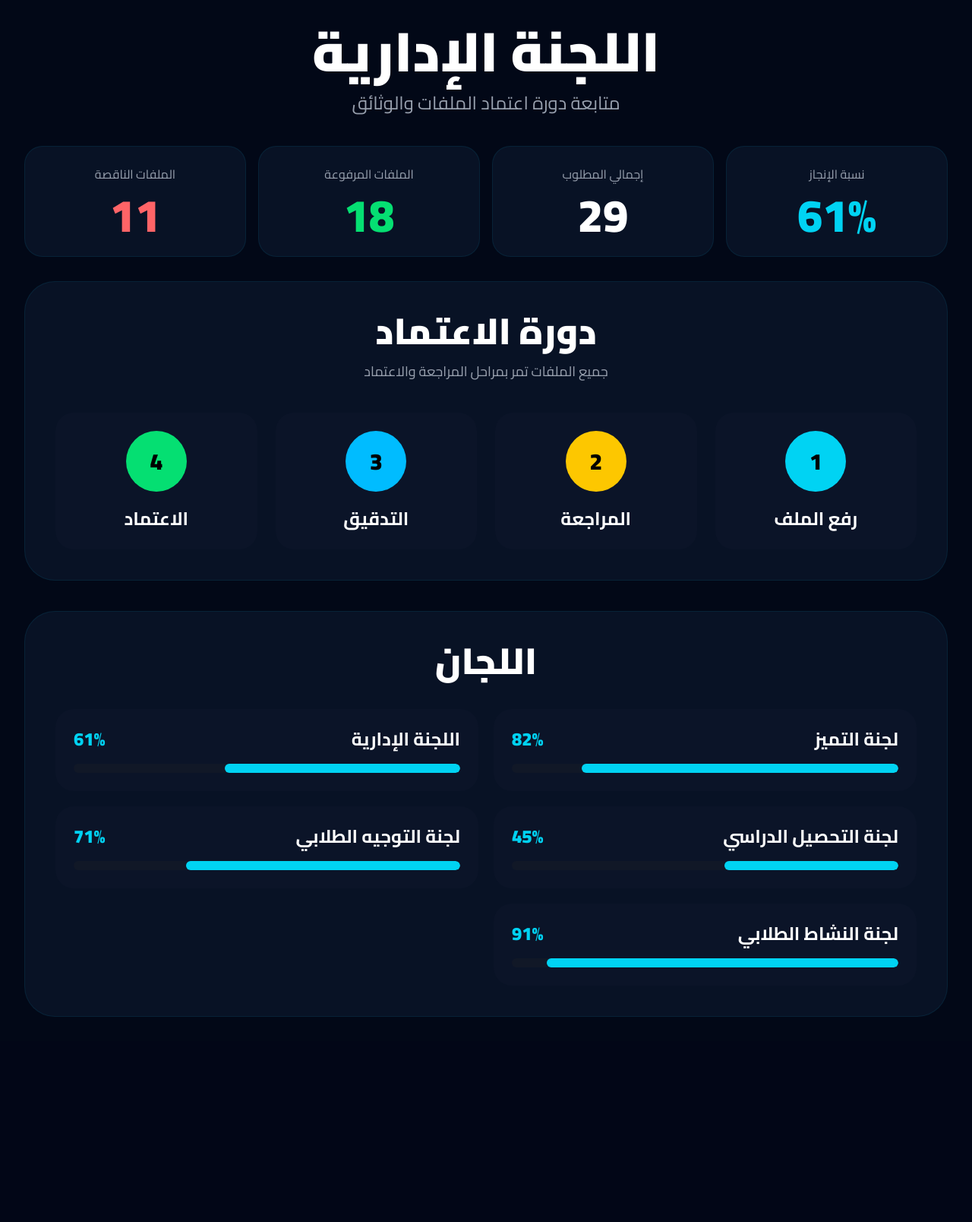
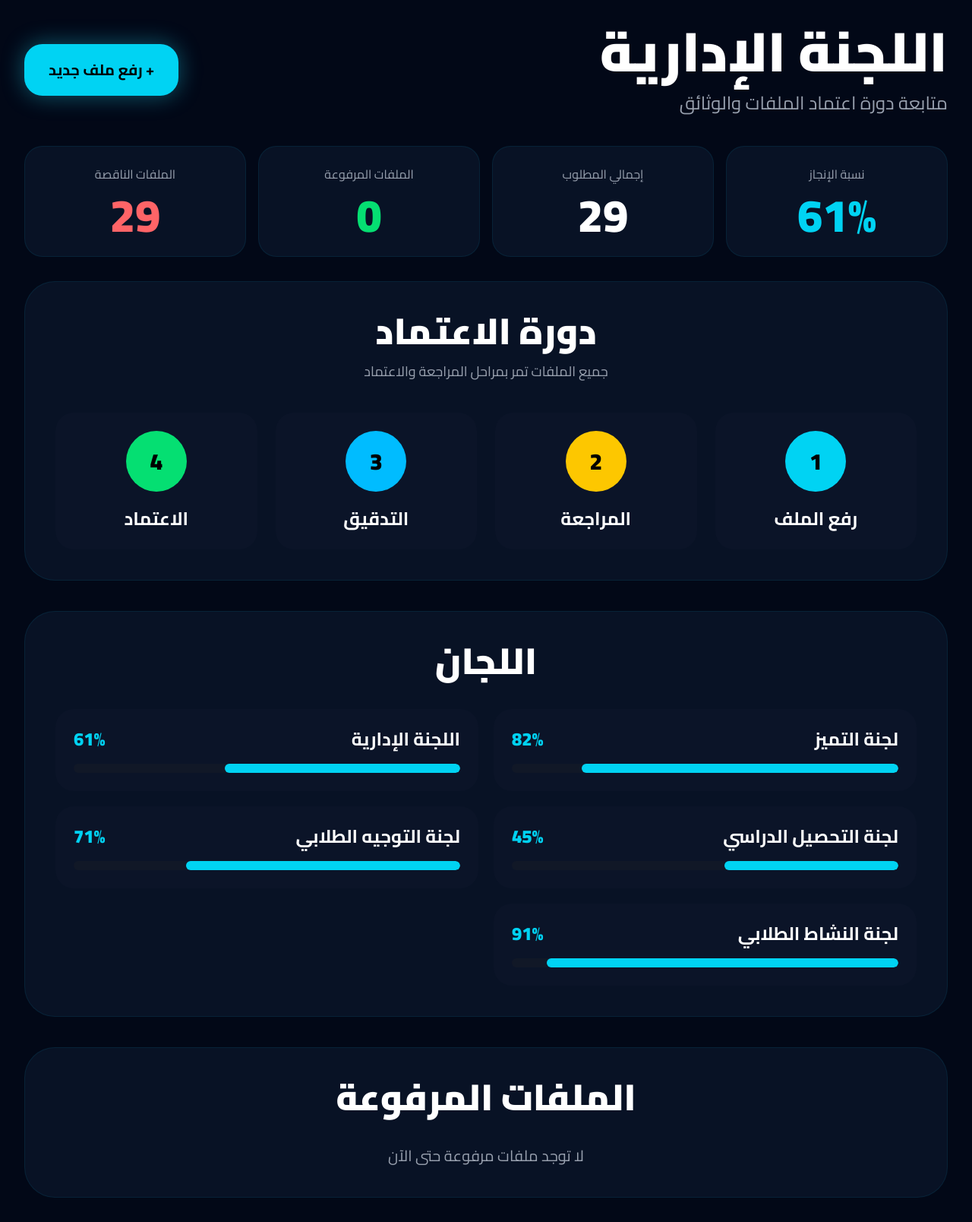
Before and after one commit to saad2035/farouq-platform, a Next.js app: page / in a window 1280 px wide. Shown: the whole page at 76% size. Before the commit the page ends 1370 px from the top, so only its background shows below. Built offline with nearby package versions, Linux system fonts and the light colour scheme.

Commit message:
real upload ui

```diff
--- a/app/page.tsx
+++ b/app/page.tsx
@@ -1,4 +1,11 @@
+"use client"
+
+import { useState } from "react"
+
 export default function Home() {
+
+  const [uploadedFiles, setUploadedFiles] = useState<string[]>([])
+
   const committees = [
     { name: "لجنة التميز", progress: 82 },
     { name: "اللجنة الإدارية", progress: 61 },
@@ -7,12 +14,32 @@ export default function Home() {
     { name: "لجنة النشاط الطلابي", progress: 91 },
   ]
 
+  const handleUpload = async (
+    event: React.ChangeEvent<HTMLInputElement>
+  ) => {
+
+    const file = event.target.files?.[0]
+
+    if (!file) return
+
+    setUploadedFiles((prev) => [
+      ...prev,
+      file.name,
+    ])
+  }
+
   return (
+
     <main className="min-h-screen bg-[#020817] text-white p-4 md:p-8 overflow-x-hidden">
+
       <div className="max-w-7xl mx-auto">
 
         {/* HEADER */}
-        <div className="text-center mb-10">
+
+        <div className="flex flex-col md:flex-row items-center justify-between gap-6 mb-10">
+
+          <div className="text-center md:text-right">
+
             <h1 className="text-4xl md:text-7xl font-black mb-4">
               اللجنة الإدارية
             </h1>
@@ -20,42 +47,81 @@ export default function Home() {
             <p className="text-gray-400 text-lg md:text-2xl">
               متابعة دورة اعتماد الملفات والوثائق
             </p>
+
+          </div>
+
+          {/* UPLOAD BUTTON */}
+
+          <label className="bg-cyan-400 hover:bg-cyan-300 transition cursor-pointer text-black font-bold px-8 py-5 rounded-3xl text-xl shadow-[0_0_30px_rgba(34,211,238,0.4)]">
+
+            + رفع ملف جديد
+
+            <input
+              type="file"
+              className="hidden"
+              onChange={handleUpload}
+            />
+
+          </label>
+
         </div>
 
         {/* STATS */}
+
         <div className="grid grid-cols-2 md:grid-cols-4 gap-4 mb-8">
 
           <div className="bg-[#081225] rounded-3xl p-6 text-center border border-cyan-500/10">
-            <p className="text-gray-400 mb-3">نسبة الإنجاز</p>
+
+            <p className="text-gray-400 mb-3">
+              نسبة الإنجاز
+            </p>
+
             <h2 className="text-4xl md:text-6xl font-black text-cyan-400">
               61%
             </h2>
+
           </div>
 
           <div className="bg-[#081225] rounded-3xl p-6 text-center border border-cyan-500/10">
-            <p className="text-gray-400 mb-3">إجمالي المطلوب</p>
+
+            <p className="text-gray-400 mb-3">
+              إجمالي المطلوب
+            </p>
+
             <h2 className="text-4xl md:text-6xl font-black">
               29
             </h2>
+
           </div>
 
           <div className="bg-[#081225] rounded-3xl p-6 text-center border border-cyan-500/10">
-            <p className="text-gray-400 mb-3">الملفات المرفوعة</p>
+
+            <p className="text-gray-400 mb-3">
+              الملفات المرفوعة
+            </p>
+
             <h2 className="text-4xl md:text-6xl font-black text-green-400">
-              18
+              {uploadedFiles.length}
             </h2>
+
           </div>
 
           <div className="bg-[#081225] rounded-3xl p-6 text-center border border-cyan-500/10">
-            <p className="text-gray-400 mb-3">الملفات الناقصة</p>
+
+            <p className="text-gray-400 mb-3">
+              الملفات الناقصة
+            </p>
+
             <h2 className="text-4xl md:text-6xl font-black text-red-400">
-              11
+              {29 - uploadedFiles.length}
             </h2>
+
           </div>
 
         </div>
 
         {/* WORKFLOW */}
+
         <div className="bg-[#081225] rounded-[40px] p-6 md:p-10 mb-10 border border-cyan-500/10">
 
           <h2 className="text-3xl md:text-5xl font-black mb-4 text-center">
@@ -74,10 +140,12 @@ export default function Home() {
               { step: 3, title: "التدقيق", color: "bg-sky-400" },
               { step: 4, title: "الاعتماد", color: "bg-green-400" },
             ].map((item) => (
+
               <div
                 key={item.step}
                 className="bg-[#0b1428] rounded-3xl p-6 text-center"
               >
+
                 <div
                   className={`w-20 h-20 ${item.color} rounded-full mx-auto flex items-center justify-center text-3xl font-black text-black mb-5`}
                 >
@@ -87,14 +155,18 @@ export default function Home() {
                 <h3 className="text-2xl font-bold">
                   {item.title}
                 </h3>
+
               </div>
+
             ))}
 
           </div>
+
         </div>
 
         {/* COMMITTEES */}
-        <div className="bg-[#081225] rounded-[40px] p-6 md:p-10 border border-cyan-500/10">
+
+        <div className="bg-[#081225] rounded-[40px] p-6 md:p-10 mb-10 border border-cyan-500/10">
 
           <h2 className="text-3xl md:text-5xl font-black mb-10 text-center">
             اللجان
@@ -103,11 +175,14 @@ export default function Home() {
           <div className="grid md:grid-cols-2 gap-5">
 
             {committees.map((committee, index) => (
+
               <div
                 key={index}
                 className="bg-[#0b1428] rounded-3xl p-6"
               >
+
                 <div className="flex items-center justify-between mb-4">
+
                   <h3 className="text-xl md:text-2xl font-bold">
                     {committee.name}
                   </h3>
@@ -115,23 +190,74 @@ export default function Home() {
                   <span className="text-cyan-400 text-2xl font-black">
                     {committee.progress}%
                   </span>
+
                 </div>
 
                 <div className="w-full h-3 bg-[#111827] rounded-full overflow-hidden">
+
                   <div
                     className="h-full bg-cyan-400 rounded-full"
                     style={{
                       width: `${committee.progress}%`,
                     }}
                   />
+
                 </div>
+
               </div>
+
             ))}
 
           </div>
+
+        </div>
+
+        {/* UPLOADED FILES */}
+
+        <div className="bg-[#081225] rounded-[40px] p-6 md:p-10 border border-cyan-500/10">
+
+          <h2 className="text-3xl md:text-5xl font-black mb-10 text-center">
+            الملفات المرفوعة
+          </h2>
+
+          {uploadedFiles.length === 0 ? (
+
+            <div className="text-center text-gray-400 text-xl">
+              لا توجد ملفات مرفوعة حتى الآن
+            </div>
+
+          ) : (
+
+            <div className="space-y-4">
+
+              {uploadedFiles.map((file, index) => (
+
+                <div
+                  key={index}
+                  className="bg-[#0b1428] rounded-3xl p-5 flex items-center justify-between"
+                >
+
+                  <span className="text-lg md:text-xl font-bold">
+                    {file}
+                  </span>
+
+                  <span className="bg-green-400/20 text-green-400 px-4 py-2 rounded-2xl">
+                    تم الرفع
+                  </span>
+
+                </div>
+
+              ))}
+
+            </div>
+
+          )}
+
         </div>
 
       </div>
+
     </main>
+
   )
 }
```
Lines whose indentation alone changed are shown as unchanged.
